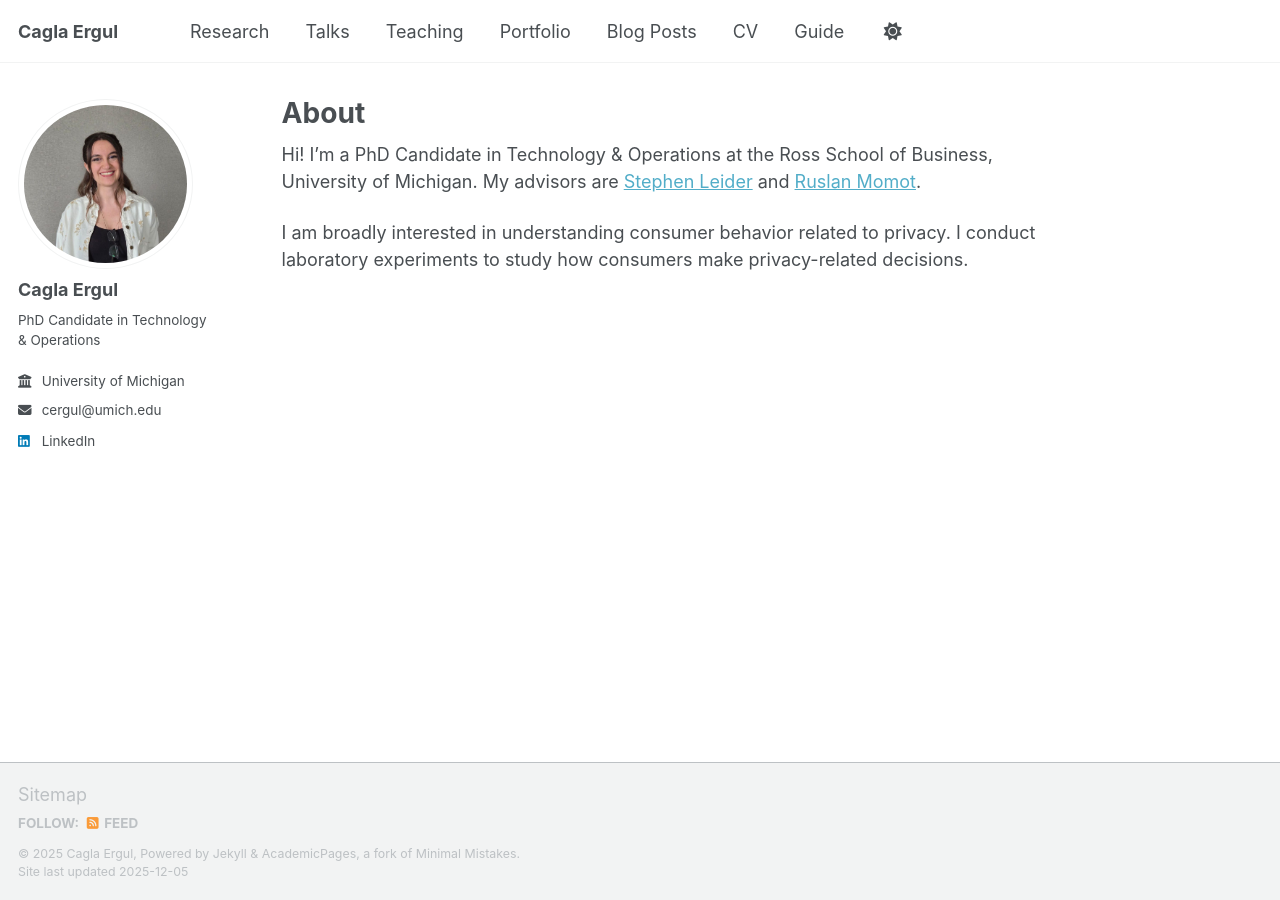
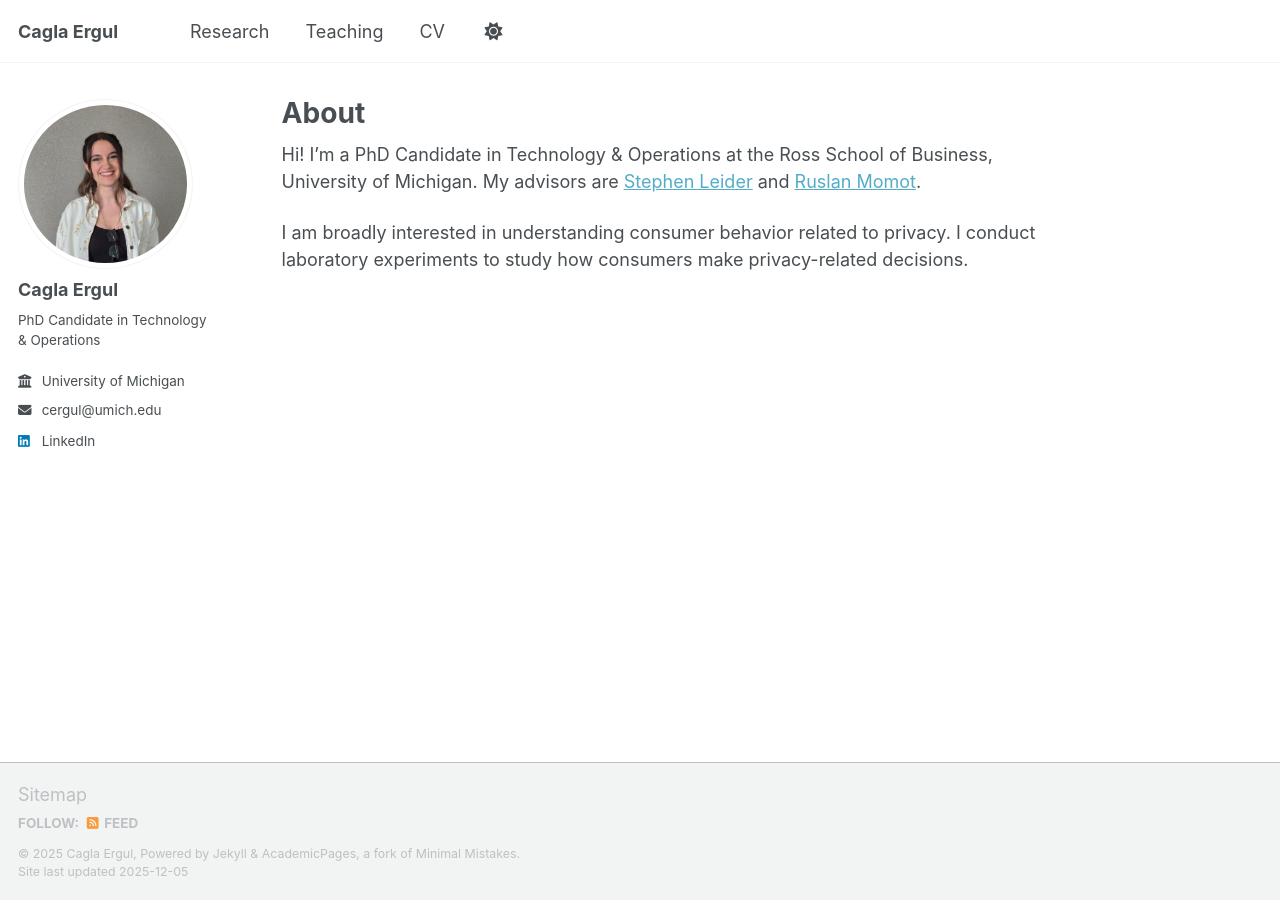
Before and after one commit to caglaergul/caglaergul.github.io, a Jekyll site: the page built from _pages/about.md, in a window 1280 px wide. Built offline with Jekyll 4.4.1, drawn with Linux system fonts in a browser that asks for light colours; a script that is not in the unit is left out.

Commit message:
Hide Google Scholar section and remove navigation tabs
- Commented out Google Scholar link in author profile sidebar
- Removed Talks, Portfolio, Blog Posts, and Guide tabs from navigation
- Navigation now shows only Research, Teaching, and CV

```diff
--- a/_data/navigation.yml
+++ b/_data/navigation.yml
@@ -11,23 +11,11 @@ main:
   - title: "Research"
     url: /research/
 
-  - title: "Talks"
-    url: /talks/
-
   - title: "Teaching"
     url: /teaching/
-
-  - title: "Portfolio"
-    url: /portfolio/
-
-  - title: "Blog Posts"
-    url: /year-archive/
 
   - title: "CV"
     url: /files/CV_CaglaErgul.pdf
 
   # - title: "CV"
   #   url: /cv-json/
-
-  - title: "Guide"
-    url: /markdown/
--- a/_includes/author-profile.html
+++ b/_includes/author-profile.html
@@ -44,9 +44,11 @@
       {% if author.arxiv %}
         <li><a href="{{ author.arxiv }}"><i class="ai ai-arxiv ai-fw icon-pad-right"></i>arXiv</a></li>
       {% endif %}
+      {% comment %}
       {% if author.googlescholar %}
         <li><a href="{{ author.googlescholar }}"><i class="ai ai-google-scholar ai-fw icon-pad-right"></i>Google Scholar</a></li>
       {% endif %}
+      {% endcomment %}
       {% if author.semantic %}
         <li><a href="{{ author.semantic }}"><i class="ai ai-semantic-scholar ai-fw icon-pad-right"></i>Semantic Scholar</a></li>
       {% endif %}
```
